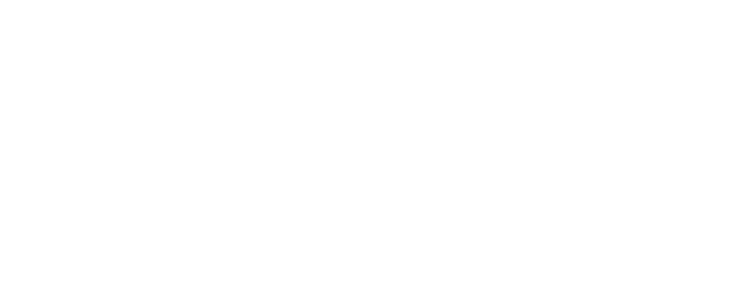
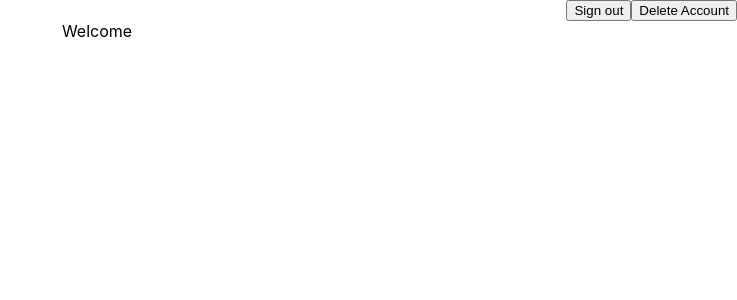
Before and after one commit to aman01197kumar/loginPortal, a React (Create React App) app: page /1 in a window 1280 px wide. Before the commit this address had no page. Shown: the top 300 px of the page, without its empty margins (543-1280 px from the left). Built offline with nearby package versions, Linux system fonts and the light colour scheme.

Commit message:
CRUD operation done

```diff
--- a/src/App.js
+++ b/src/App.js
@@ -1,8 +1,10 @@
 
 import { BrowserRouter, Outlet, Route, Routes } from 'react-router-dom';
 import './App.css';
-import LoginPage from './component/LoginPage';
-import SignupPage from './component/SignupPage';
+import LoginPage from './components/LoginPage';
+import SignupPage from './components/SignupPage';
+import NavPage from './components/NavPage';
+
 
 
 function App() {
@@ -16,6 +18,9 @@ function App() {
              <Route path="sign_up" element={<Outlet />}>
               <Route index element={<SignupPage />} />
             </Route>
+            <Route path="/:contactNumber" element={<Outlet />}>
+              <Route index element={<NavPage />} />
+            </Route>
           </Route>
         </Routes>
       </BrowserRouter>
--- a/src/component/LoginPage.jsx
+++ b/src/components/LoginPage.jsx
@@ -7,24 +7,41 @@ function LoginPage() {
     const [password, setPassword] = useState('')
     const [checkbox, setCheckbox] = useState(false)
     const navigate = useNavigate()
+    const value = localStorage.getItem('customerId');
+
 
     const { customerDetails } = useSelector(state => state.customerData)
     console.log(customerDetails, 'custmer');
 
+    var id;
     const loginHandler = () => {
         let bool = false
+        let myName;
         customerDetails?.map(item => {
             if (item.email === email && item.password === password)
                 bool = true
+            id = item.contactNumber
+            myName = item.userName
             return
         })
         if(bool){
-            alert('navigate to the next page')
+            console.log(myName,'name');
+            navigate('/'+id,{state:myName})
         }
         else{
             alert('please sign up first to enjoy services')
         }
+        if(checkbox){
+            // console.log(id);
+            localStorage.setItem('customerId',id)
+        }
+        else{
+            if(value)
+            localStorage.removeItem('customerId')
+        }
     }
+
+
     return (
         <div className='login_wrapper'>
 
@@ -37,9 +54,9 @@ function LoginPage() {
                     <input type='password' style={{ width: '100%' }} placeholder='Password' onChange={(e) => setPassword(e.target.value)} />
                 </div>
                 <div className='login_validator' style={{ paddingBottom: '1rem', borderBottom: '1px solid' }}>
-                    <div onClick={() => checkbox ? setCheckbox(false) : setCheckbox(true)}>
+                    <div >
 
-                        <input type='checkbox' />Remember me
+                    <input type="checkbox" checked={checkbox} onChange={() => setCheckbox(!checkbox)} />Remember me
                     </div>
                     <button onClick={loginHandler} >Sign in</button>
                 </div>
--- /dev/null
+++ b/src/components/NavPage.jsx
@@ -0,0 +1,35 @@
+import React from 'react'
+import { useLocation, useNavigate, useParams } from 'react-router-dom'
+import { useDispatch, useSelector } from "react-redux";
+import { removeCustomerDetails } from '../store/loginStore';
+
+function NavPage() {
+    const {contactNumber} = useParams()
+    console.log(contactNumber,'id');
+    const location = useLocation()
+    const name = location.state
+    const navigate = useNavigate()
+    const value = localStorage.getItem('customerId');
+    const dispatch = useDispatch();
+    const signOutHandler=()=>{
+      localStorage.clear()
+      navigate('/')
+    }
+    const {customerDetails} = useSelector(state=>state.customerData)
+    console.log(customerDetails,'cs');
+    const deleteAccountHandler=()=>{
+      dispatch(removeCustomerDetails(contactNumber))
+      navigate('/')
+    }
+  return (
+    <div>
+      <div style={{display:'flex',justifyContent:'flex-end'}}>
+        <button onClick={signOutHandler}>Sign out</button>
+        <button onClick={deleteAccountHandler}>Delete Account</button>
+      </div>
+      <div style={{display:'flex', alignItems:'center', justifyContent:'center', margin:'auto'}}>Welcome {name}</div>
+    </div>
+  )
+}
+
+export default NavPage
--- a/src/store/loginStore.js
+++ b/src/store/loginStore.js
@@ -11,8 +11,14 @@ export const cart = createSlice({
     getCustomerDetails: (state, action) => {
       state.customerDetails.push(action.payload);
     },
+    removeCustomerDetails: (state, action) => {
+      const contact = action.payload;
+      state.customerDetails = state.customerDetails.filter(
+        (item) => item.contactNumber !== contact
+      );
+    },
   },
 });
 
-export const { getCustomerDetails } = cart.actions;
+export const { getCustomerDetails,removeCustomerDetails } = cart.actions;
 export default cart.reducer;
```
Also changed, not shown: src/components/SignupPage.jsx (renamed from src/component/SignupPage.jsx).
